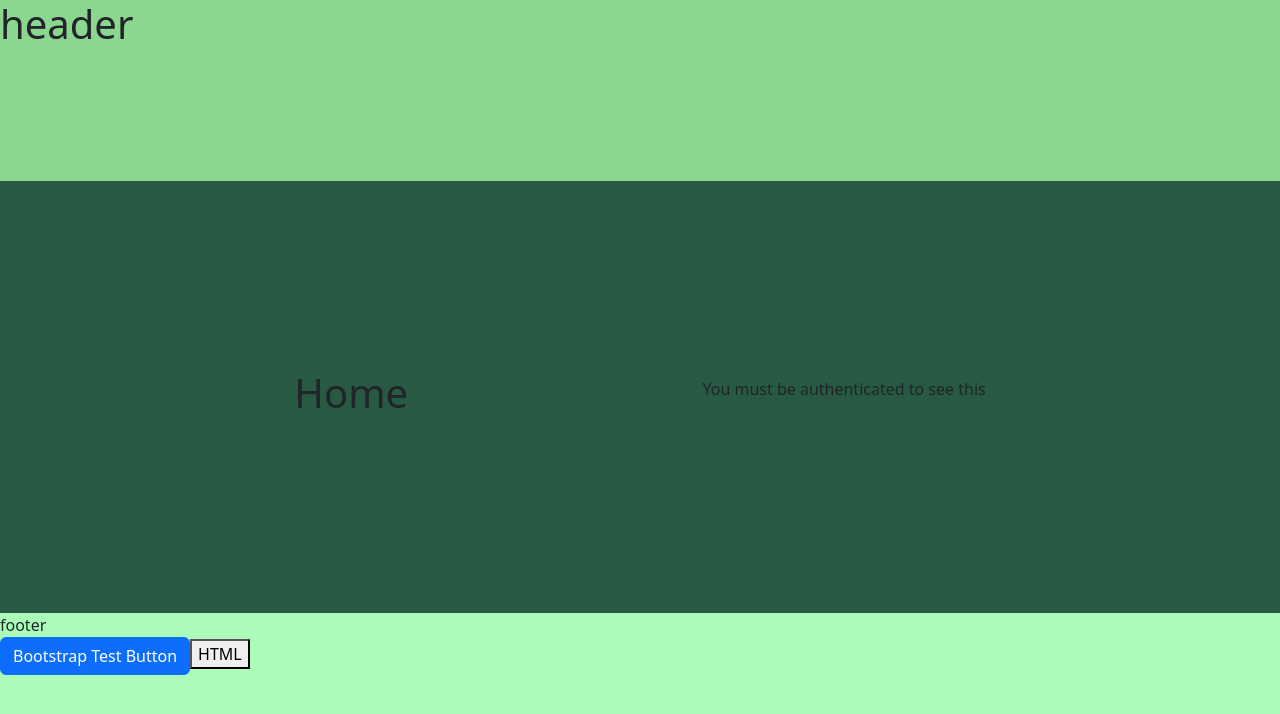
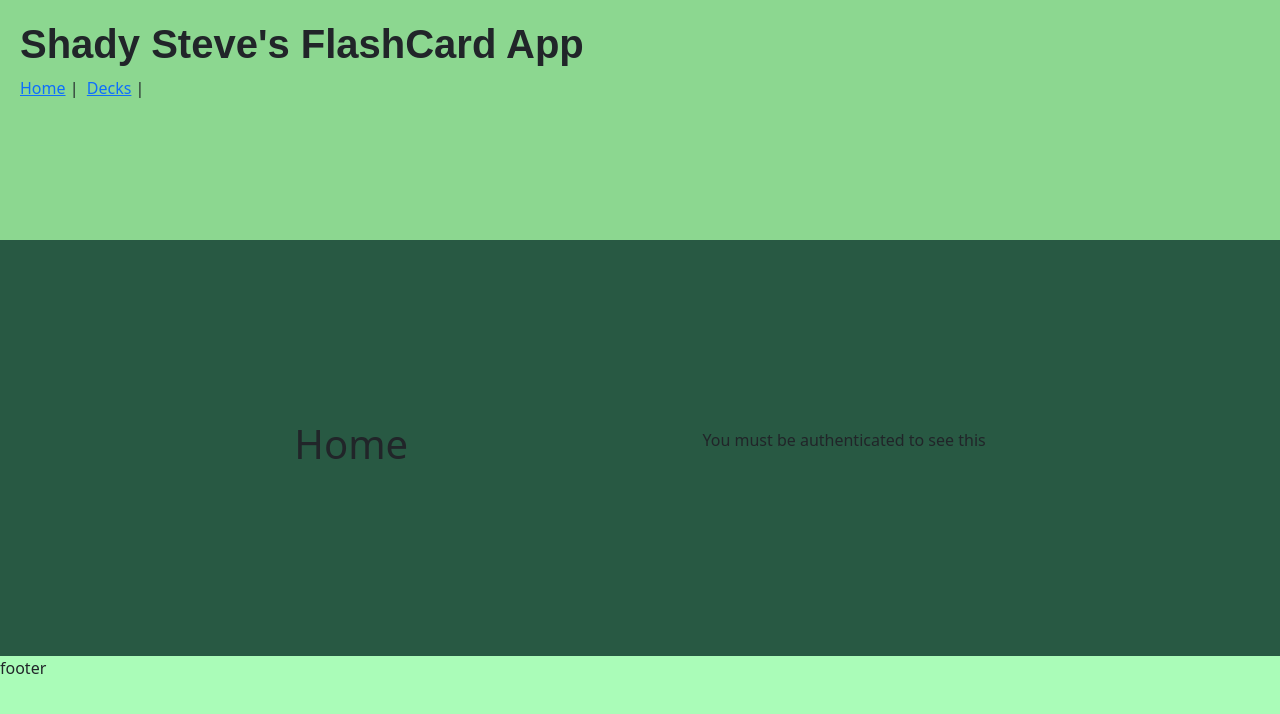
Before and after one commit to osmankdrt/te-final-capstone, a Vue app in the folder vue/: page / in a window 1280 px wide. Shown: the top 714 px of the page. Built offline with nearby package versions, Linux system fonts and the light colour scheme.

Commit message:
added scrolling to card for long text

```diff
--- a/vue/src/App.vue
+++ b/vue/src/App.vue
@@ -1,11 +1,9 @@
 <template>
   <div id="app">
     <app-header class = 'appheader'>
-    <div id="nav">
-      <router-link v-bind:to="{ name: 'home' }">Home</router-link>&nbsp;|&nbsp;
-      <!-- <router-link v-bind:to="{ name: 'logout' }" v-if="$store.state.token != ''">Logout</router-link> -->
-    </div>
-    </app-header>
+      </app-header>
+
+
 
     <router-view class = 'routerview'/>
     <app-footer class = 'appfooter' />
@@ -55,4 +53,7 @@ body {
 .appfooter {
   grid-area: footer
 }
+.nav {
+  grid-area: nav
+}
 </style>
--- a/vue/src/components/AppFooter.vue
+++ b/vue/src/components/AppFooter.vue
@@ -1,8 +1,7 @@
 <template>
   <div class = 'footer'>
       <footer>footer</footer>
-      <button class = 'btn btn-primary'>Bootstrap Test Button</button>
-      <button>HTML </button>
+
   </div>
 </template>
 
--- a/vue/src/components/AppHeader.vue
+++ b/vue/src/components/AppHeader.vue
@@ -1,7 +1,11 @@
 <template>
   <div class= "header">
-      <h1>header</h1>
-
+      <h1>Shady Steve's FlashCard App</h1>
+     <div id="nav">
+      <router-link v-bind:to="{ name: 'home' }">Home</router-link>&nbsp;|&nbsp;
+      <router-link v-bind:to="{ name: 'deck' }">Decks</router-link>&nbsp;|&nbsp;
+      <router-link v-bind:to="{ name: 'logout' }" v-if="$store.state.token != ''">Logout</router-link>
+    </div>
   </div>
 
 </template>
@@ -21,9 +25,12 @@ body {
  width: 100%;
  background-color: #8CD790;
  margin: 0 auto;
+ padding:20px;
 
 }
 h1{
+  font-family: Arial, Helvetica, sans-serif;
+  font-weight: bold;
 
 
   }
--- a/vue/src/components/Card.vue
+++ b/vue/src/components/Card.vue
@@ -40,6 +40,7 @@ export default {
   margin: 40px;
   background-color: #77af9c;
   box-shadow: 5px 5px 3px #00000062;
+  overflow-y: auto;
 }
 
 /* .cards{
@@ -56,10 +57,13 @@ export default {
 .card-text {
   text-align: center;
   color: #285943;
+  padding: 5px;
+  overflow-y: auto;
 }
 .card-title {
   font-family: Arial, Helvetica, sans-serif;
   text-align: center;
+  padding: 10px;
   color: #285943;
   text-shadow: 1px 1px #00000041;
   font-weight: bold;
```
Also changed, not shown: 2 other files (tests, documents, lock files or other folders).
